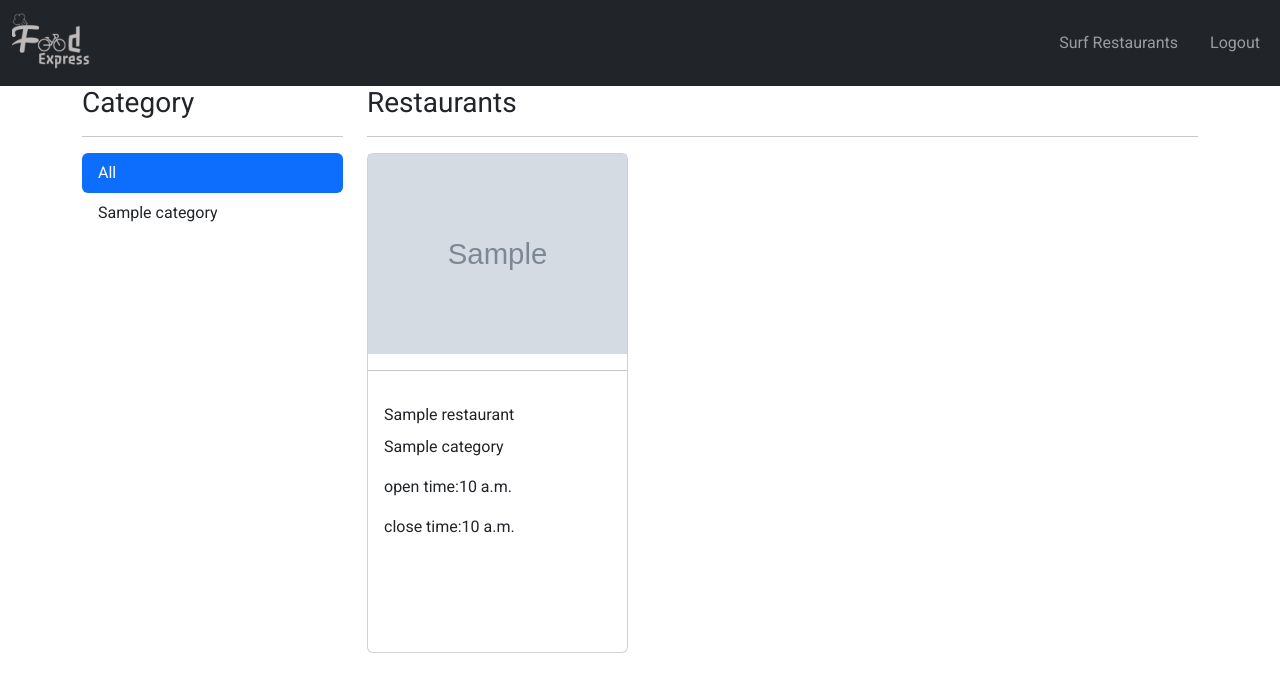
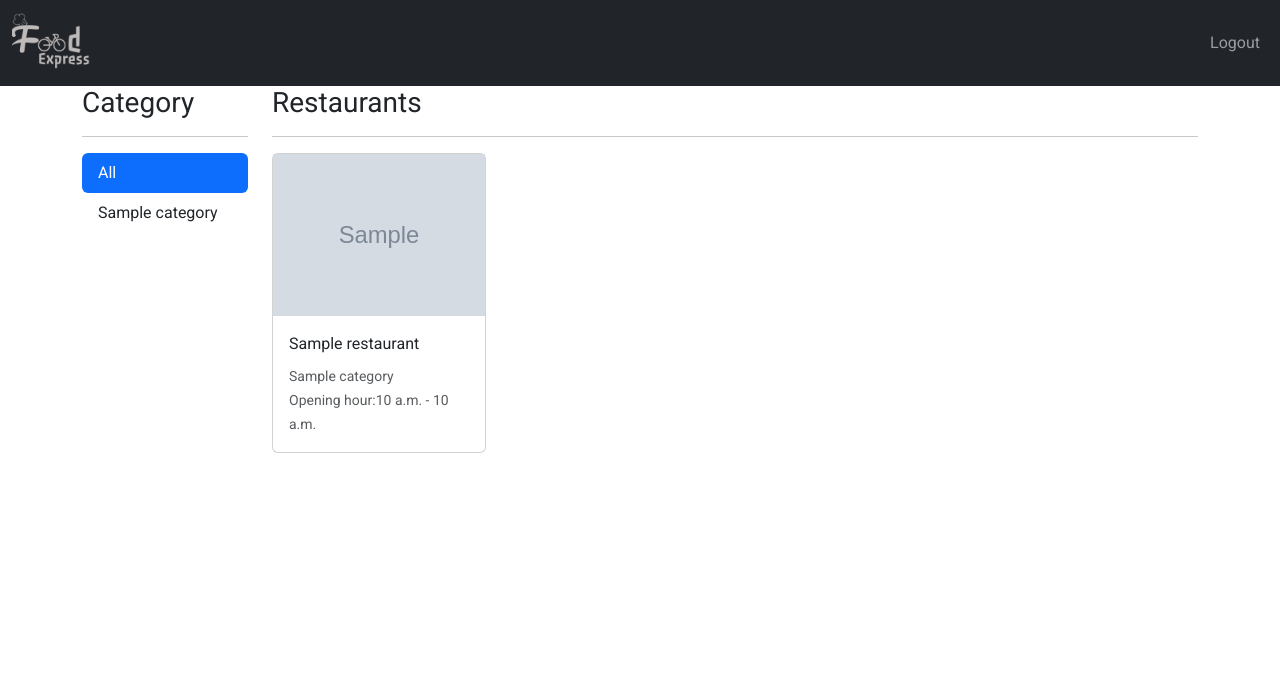
Before and after one commit to cygnus55/food-express, a Django app: page /restaurants/ in a window 1280 px wide. Shown: the top 692 px of the page. Run offline with Django 3.2, Linux system fonts and the light colour scheme; a user stored in the database is signed in; tables that the repository leaves empty hold one stand-in row (values such as "Sample post"); grey boxes marked "Sample" are stand-in pictures; some libraries are stand-ins or nearby versions.

Commit message:
Associate user with restaurant and created dashboard html file for restaurant

```diff
--- a/accounts/templates/accounts/login.html
+++ b/accounts/templates/accounts/login.html
@@ -6,6 +6,7 @@
             <fieldset class="form-group">
                 <legend class="border-bottom mb-4">Login</legend>
                 {{ form.as_p}}
+                {% csrf_token %}
             </fieldset>
             <div class="form-group">
                 <button class="btn btn-outline-info" type="submit">Login</button>
--- a/accounts/urls.py
+++ b/accounts/urls.py
@@ -40,5 +40,4 @@ urlpatterns = [
               ),
          name='password_reset_complete'),
      path('customer/home/', views.customer_homepage, name='customer_homepage'),
-
 ]
--- a/base/templates/base/base.html
+++ b/base/templates/base/base.html
@@ -30,15 +30,20 @@
             </button>
             <div class="collapse navbar-collapse justify-content-end" id="navbarSupportedContent">
               <ul class="navbar-nav">
+                {% if user.is_authenticated %}
+                  {% if not user.is_restaurant %}
                     <li class="nav-item">
                       <a class="nav-link btn  my-md-0 ms-md-3" href="{% url 'restaurants:restaurant_list' %}">Surf Restaurants</a>
                     </li>
-                {% if user.is_authenticated %}
+                  {% endif %}
                   <li class="nav-item">
                     <a class="nav-link btn btn-outline-info  my-md-0 ms-md-3" href="{% url 'accounts:logout' %}">Logout</a>
                   </li>
 
                 {% else %}
+                  <li class="nav-item">
+                    <a class="nav-link btn  my-md-0 ms-md-3" href="{% url 'restaurants:restaurant_list' %}">Surf Restaurants</a>
+                  </li>
                   <li class="nav-item ">
                     <a class="nav-link btn my-md-0 ms-md-3" href="{% url 'accounts:register' 'customer' %}">Register</a>
                   </li>
--- a/restaurants/models.py
+++ b/restaurants/models.py
@@ -1,6 +1,7 @@
 from django.db import models
 from django.utils.text import slugify
 from django.urls import reverse
+from accounts.models import User
 
 # Create your models here.
 
@@ -29,7 +30,7 @@ class Category(models.Model):
 
 
 class Restaurant(models.Model):
-
+    user = models.OneToOneField(User, on_delete=models.CASCADE)
     category = models.ForeignKey(Category, related_name='restaurants', on_delete=models.CASCADE)
     name = models.CharField(db_index=True, max_length=200)
     slug = models.SlugField(db_index=True, max_length=200)
@@ -48,7 +49,7 @@ class Restaurant(models.Model):
         index_together = (('id', 'slug'),)
 
     def __str__(self):
-        return self.name
+        return f'{self.name} for user {self.user.username}'
 
     def save(self, *args, **kwargs):
         if not self.slug:
--- a/restaurants/templates/restaurants/list.html
+++ b/restaurants/templates/restaurants/list.html
@@ -1,4 +1,6 @@
 {% extends 'base/base.html' %}
+{% load static %}
+
 
 {% block title %}
     {% if category %} {{ category.name }} -{% endif %}Restaurants
@@ -7,7 +9,7 @@
 {% block content %}
     <div class="row">
 
-        <div class="col-md-3">
+        <div class="col-md-2" style='float:inline-start;'>
             <h3 class="align-items-center">
                 Category
             </h3>
@@ -26,24 +28,23 @@
             </ul>
         </div>
 
-        <div class="col-md-9">
+        <div class="col-md-10">
                 <h3 class="align-items-center text-dark">
                     Restaurants {% if category %}- {{ category.name }} {% endif %}
                 </h3>
                 <hr>
                 <div class="row">
                     {% for restaurant in restaurants %}
-                    <div class="col-lg-4">
-                        <div class="card" style=" height:500px" >
-                            <img class="thumbnail" src="{{restaurant.logo.url}}" style=" height:200px">
-                            <hr>
-                            <div class="card-body ">
-                                <div class="card-title">{{restaurant.name}}</div>
-                                <p>{{restaurant.category.name}}</p>
-                                <p>open time:{{restaurant.open_hour}}</p>
-                                <p>close time:{{restaurant.close_hour}}</p>
-
-                            </div>
+                    <div class="col-md-3">
+                        <div class="card" style=" height:300px; margin-bottom:10px;" >
+                            <img class="thumbnail" src="{% if restaurant.logo %}{{restaurant.logo.url}} {% else %} {% static 'img/no_image.png' %}{% endif %}" style=" height:200px">
+                                <div class="card-body">
+                                    <div class="card-title">
+                                        <a href="{{ restaurant.get_absolute_url }}" class="text-dark text-decoration-none">{{restaurant.name}}</a>
+                                    </div>
+                                    <small class="text-muted">{{restaurant.category.name}}</small><br/>
+                                    <small class="text-muted">Opening hour:{{restaurant.open_hour}} - {{restaurant.close_hour}}</small>
+                                </div>
                         </div>
                     </div>
                     {% endfor %}
--- a/restaurants/urls.py
+++ b/restaurants/urls.py
@@ -6,5 +6,6 @@ app_name = 'restaurants'
 urlpatterns = [
     path("", views.restaurant_list, name="restaurant_list"),
     path('<slug:category_slug>/', views.restaurant_list, name="restaurant_list_by_category"),
-    path("<int:id>/<slug:slug>/", views.restaurant_detail, name="restaurant_detail")
+    path("<int:id>/<slug:slug>/", views.restaurant_detail, name="restaurant_detail"),
+    path('dashboard/<str:username>', views.restaurant_dashboard, name='restaurant_dashboard'),
 ]
--- a/restaurants/views.py
+++ b/restaurants/views.py
@@ -1,5 +1,7 @@
-from datetime import datetime
+# from datetime import datetime
 from django.shortcuts import render, get_object_or_404
+from django.contrib.auth.decorators import login_required
+from .decorators import restaurant_required
 from .models import Category, Restaurant
 
 
@@ -9,7 +11,7 @@ from .models import Category, Restaurant
 def restaurant_list(request, category_slug=None):
     category = None
     categories = Category.objects.all()
-    currentTime = datetime.now().time()
+    # currentTime = datetime.now().time()
     restaurants = Restaurant.objects.all()
     # tmp_restaurant1 = tmp_restaurant.filter(Q(open_hour__lte=F('close_hour')), Q(open_hour__lte=currentTime), close_hour__gte=currentTime)
     # tmp_restaurant2 = tmp_restaurant.filter(available=True).filter(Q(open_hour__gt=F('close_hour')), Q(open_hour__lte=currentTime) | Q(close_hour__gte=currentTime))
@@ -34,5 +36,8 @@ def restaurant_detail(request, id, slug):
                 {'restaurant': restaurant})
 
 
-def register_restaurant(request):
-    pass
+
+@login_required
+@restaurant_required
+def restaurant_dashboard(request, username):
+    return render (request, 'restaurants/dashboard.html')
```
Also changed, not shown: accounts/views.py (+5 -3 lines), foodexpress/settings.py (+6 -2 lines), restaurants/decorators.py (added, +13 -0 lines), restaurants/templates/restaurants/dashboard.html (added, +7 -0 lines), restaurants/logos/favicon.ico (deleted), restaurants/migrations/0006_restaurant_user.py (added), restaurants/static/img/no_image.png (added), 1 other file. Lines whose indentation alone changed are shown as unchanged.
